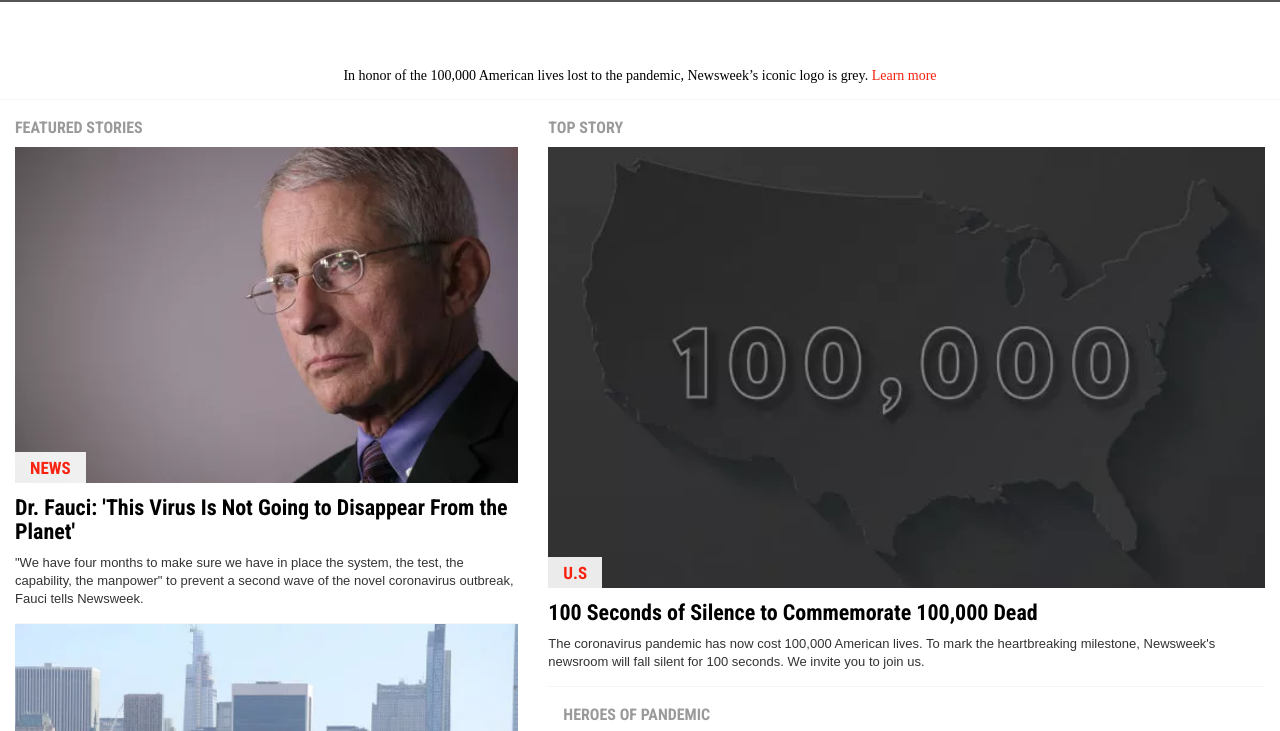
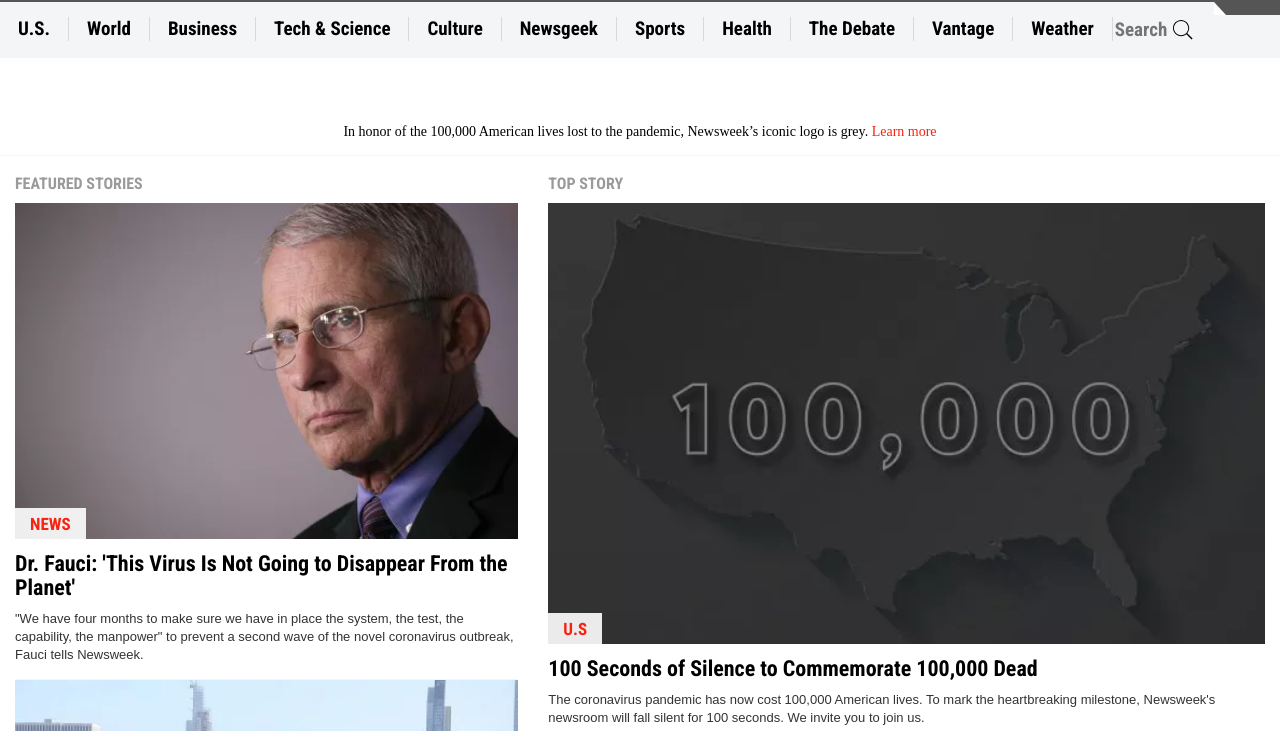
Before and after one commit to AdfPizarro/NewsWeekBootstrap, a website: page index.html in a window 1280 px wide. Shown: the part 93-824 px from the top of the page. Drawn offline with nearby package versions, Linux system fonts and the light colour scheme.

Commit message:
Fixed nav grow on lg resolution

```diff
--- a/assets/css/style.css
+++ b/assets/css/style.css
@@ -3,7 +3,6 @@
 body{
   background-color: #f4f5f6;
 }
-
 
 
 bg-white{
@@ -20,7 +19,7 @@ input{
   padding: 0;
 }
 
-nav{
+.nav{
   background: #555;
   padding: 15px;
   justify-content: space-between;
@@ -758,6 +757,20 @@ footer ul{
   flex-direction: column;
 }
 
+.magnifier{
+  width: 20px;
+}
+
+
+.nav-links{
+  justify-content: flex-start;
+  width: 100%;
+}
+
+.input-search{
+  width: 60px;
+}
+
 @media (min-width: 768px){
   .featured-stories,
   .top-story,
@@ -816,12 +829,54 @@ footer ul{
   }
 }
 
+ .nav-list li{
+   padding: 15px 0px;
+   flex-grow: 1;
+   text-align: center;
+
+
+ }
+
+ .nav-list{
+   font-size: 19px;
+   line-height: 24px;
+   font-weight: bold;
+   font-family: "Roboto Condensed",sans-serif;
+   flex-direction: row;
+   justify-content: space-between;
+   width: 96%;
+ }
+
+  .nav-list a{
+    display: inline-block;
+    color: black;
+    width: 100%;
+    border-right: solid 1px #d9d9d9;
+  }
+
+.nav-links{
+  position: relative;
+}
+
+ .nav-links::before{
+   position: absolute;
+top: 0;
+right: 0;
+content: "";
+display: block;
+width: 22px;
+background-color: #555;
+border-left: 12px solid white;
+border-top: 13px solid #555;
+width: 66px;
+ }
+
 @media (min-width: 992px){
   .logo{
     height: 60px;
   }
 
-  nav{
+  .nav{
     background: #555;
     padding: 15px;
     justify-content: space-between;
--- a/index.html
+++ b/index.html
@@ -11,7 +11,8 @@
     <link href="https://fonts.googleapis.com/css2?family=Roboto+Condensed:wght@700&family=Roboto:wght@300;400;500&display=swap" rel="stylesheet">
   </head>
   <body>
-    <nav class="d-flex">
+    <nav>
+      <div class="nav d-flex">
         <div class="weather d-none d-lg-flex">
           <div class="weather-top d-flex">
             <img src="assets/images/weather-ico.png" alt="">
@@ -35,7 +36,35 @@
           <button class='trial md-trial d-none d-md-inline-block' type="button" name="button">Login</button>
           <button class='trial md-trial trial-2 d-none d-md-inline-block' type="button" name="button">Subscribe ></button>
           <img class="list" src="assets/images/list.svg">
+
+
         </div>
+      </div>
+
+      <div class="nav-links d-flex">
+        <ul class="nav-list d-none d-lg-flex">
+          <li> <a href="#">U.S.</a> </li>
+          <li> <a href="#">World</a> </li>
+          <li> <a href="#">Business</a> </li>
+          <li> <a href="#">Tech & Science</a> </li>
+          <li> <a href="#">Culture</a> </li>
+          <li> <a href="#">Newsgeek</a> </li>
+          <li> <a href="#">Sports</a> </li>
+          <li> <a href="#">Health</a> </li>
+          <li> <a href="#">The Debate</a> </li>
+          <li> <a href="#">Vantage</a> </li>
+          <li> <a href="#">Weather</a> </li>
+          <li>
+            <div class="nav-search d-flex">
+              <input class="input-search" type="text" name="" value="" placeholder="Search">
+              <img class="magnifier" src="assets/images/glass.svg" alt="">
+            </div>
+
+          </li>
+        </ul>
+
+      </div>
+
 
     </nav>
 
```
Also changed, not shown: assets/images/glass.svg (added). Lines whose indentation alone changed are shown as unchanged.
